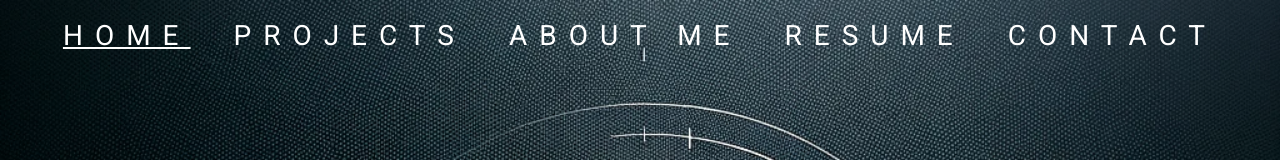
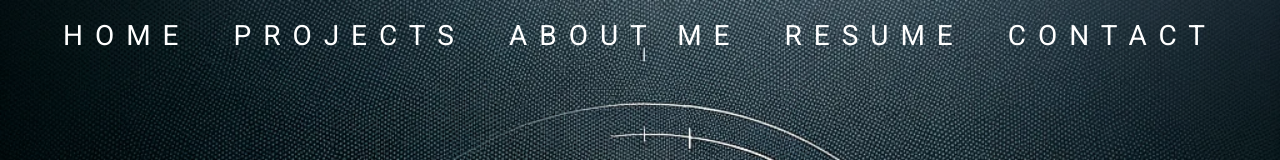
Before and after one commit to ParhamInBinary/MyPortfolio, a React (Vite) app: page / in a window 1280 px wide. Shown: the top 160 px of the page. Built offline with nearby package versions, Linux system fonts and the light colour scheme.

Commit message:
pages setup

```diff
--- a/package.json
+++ b/package.json
@@ -13,7 +13,8 @@
     "@emotion/styled": "^11.11.0",
     "@mui/material": "^5.14.19",
     "react": "^18.2.0",
-    "react-dom": "^18.2.0"
+    "react-dom": "^18.2.0",
+    "react-router-dom": "^6.20.0"
   },
   "devDependencies": {
     "@types/react": "^18.0.27",
--- a/src/App.tsx
+++ b/src/App.tsx
@@ -1,17 +1,13 @@
-import { useState } from 'react';
+import { Outlet } from 'react-router-dom';
 
-import { homeStrings } from './assets/strings';
 import { Header } from './components';
 import { Container } from './styles';
 
 function App() {
-  const [currentPage, setCurrentPage] = useState<string>(
-    homeStrings.header.home
-  );
-
   return (
     <Container>
-      <Header currentPage={currentPage} setCurrentPage={setCurrentPage} />
+      <Header />
+      <Outlet />
     </Container>
   );
 }
--- a/src/components/header/Header.tsx
+++ b/src/components/header/Header.tsx
@@ -1,41 +1,34 @@
 import { Typography } from '@mui/material';
+import { NavLink } from 'react-router-dom';
 
 import { homeStrings } from '../../assets/strings';
 import { HeaderContainer } from './styles';
 
-interface IHeader {
-  currentPage: string;
-  setCurrentPage: React.Dispatch<React.SetStateAction<string>>;
-}
-
-export const Header = ({ currentPage, setCurrentPage }: IHeader) => {
+export const Header = () => {
+  const { header } = homeStrings;
   const headerOptions: string[] = [
-    homeStrings.header.home,
-    homeStrings.header.projects,
-    homeStrings.header.aboutMe,
-    homeStrings.header.resume,
-    homeStrings.header.contact,
+    header.home,
+    header.projects,
+    header.aboutMe,
+    header.resume,
+    header.contact,
   ];
-
-  const handleSwitchPage = (page: string) => {
-    if (page === currentPage) return;
-    setCurrentPage(page);
-  };
 
   return (
     <HeaderContainer>
       {headerOptions.map((option: string, index: number) => (
-        <Typography
-          variant="h3"
+        <NavLink
           key={index}
-          onClick={() => handleSwitchPage(option)}
-          sx={{
-            cursor: 'pointer',
-            textDecoration: currentPage === option ? 'underline' : 'none',
+          to={`/${option.toLocaleLowerCase()}`}
+          style={({ isActive }) => {
+            return {
+              textDecoration: isActive ? 'underline' : 'none',
+              color: '#FFF',
+            };
           }}
         >
-          {option}
-        </Typography>
+          <Typography variant="h3">{option}</Typography>
+        </NavLink>
       ))}
     </HeaderContainer>
   );
--- a/src/index.ts
+++ b/src/index.ts
@@ -1,4 +1,4 @@
 export * from './App';
-export * from './enums';
 export * from './main';
+export * from './pages';
 export * from './styles';
--- a/src/main.tsx
+++ b/src/main.tsx
@@ -1,15 +1,57 @@
 import { ThemeProvider } from '@mui/material/styles';
 import React from 'react';
 import ReactDOM from 'react-dom/client';
+import { RouterProvider, createBrowserRouter } from 'react-router-dom';
 
 import App from './App';
 import './index.css';
+import {
+  AboutMePage,
+  ContactPage,
+  HomePage,
+  PageNotFound,
+  ProjectsPage,
+  ResumePage,
+} from './pages';
 import { customTheme } from './theme';
+
+const router = createBrowserRouter([
+  {
+    path: '/',
+    element: <App />,
+    children: [
+      {
+        path: '/home',
+        element: <HomePage />,
+      },
+      {
+        path: '/projects',
+        element: <ProjectsPage />,
+      },
+      {
+        path: '/aboutme',
+        element: <AboutMePage />,
+      },
+      {
+        path: '/resume',
+        element: <ResumePage />,
+      },
+      {
+        path: '/contact',
+        element: <ContactPage />,
+      },
+      {
+        path: '*',
+        element: <PageNotFound />,
+      },
+    ],
+  },
+]);
 
 ReactDOM.createRoot(document.getElementById('root') as HTMLElement).render(
   <React.StrictMode>
     <ThemeProvider theme={customTheme}>
-      <App />
+      <RouterProvider router={router} />
     </ThemeProvider>
   </React.StrictMode>
 );
--- /dev/null
+++ b/src/pages/AboutMePage.tsx
@@ -0,0 +1,5 @@
+export const AboutMePage = () => {
+    return(
+        <></>
+    )
+}
--- /dev/null
+++ b/src/pages/ContactPage.tsx
@@ -0,0 +1,5 @@
+export const ContactPage = () => {
+    return(
+        <></>
+    )
+}
--- /dev/null
+++ b/src/pages/HomePage.tsx
@@ -0,0 +1,5 @@
+export const HomePage = () => {
+    return(
+        <></>
+    )
+}
--- /dev/null
+++ b/src/pages/PageNotFound.tsx
@@ -0,0 +1,5 @@
+export const PageNotFound = () => {
+    return(
+        <></>
+    )
+}
--- /dev/null
+++ b/src/pages/ProjectsPage.tsx
@@ -0,0 +1,5 @@
+export const ProjectsPage = () => {
+    return(
+        <></>
+    )
+}
--- /dev/null
+++ b/src/pages/ResumePage.tsx
@@ -0,0 +1,5 @@
+export const ResumePage = () => {
+    return(
+        <></>
+    )
+}
--- /dev/null
+++ b/src/pages/index.ts
@@ -0,0 +1,6 @@
+export * from './AboutMePage';
+export * from './ContactPage';
+export * from './HomePage';
+export * from './PageNotFound';
+export * from './ProjectsPage';
+export * from './ResumePage';
```
Also changed, not shown: 1 other file (tests, documents, lock files or other folders).
